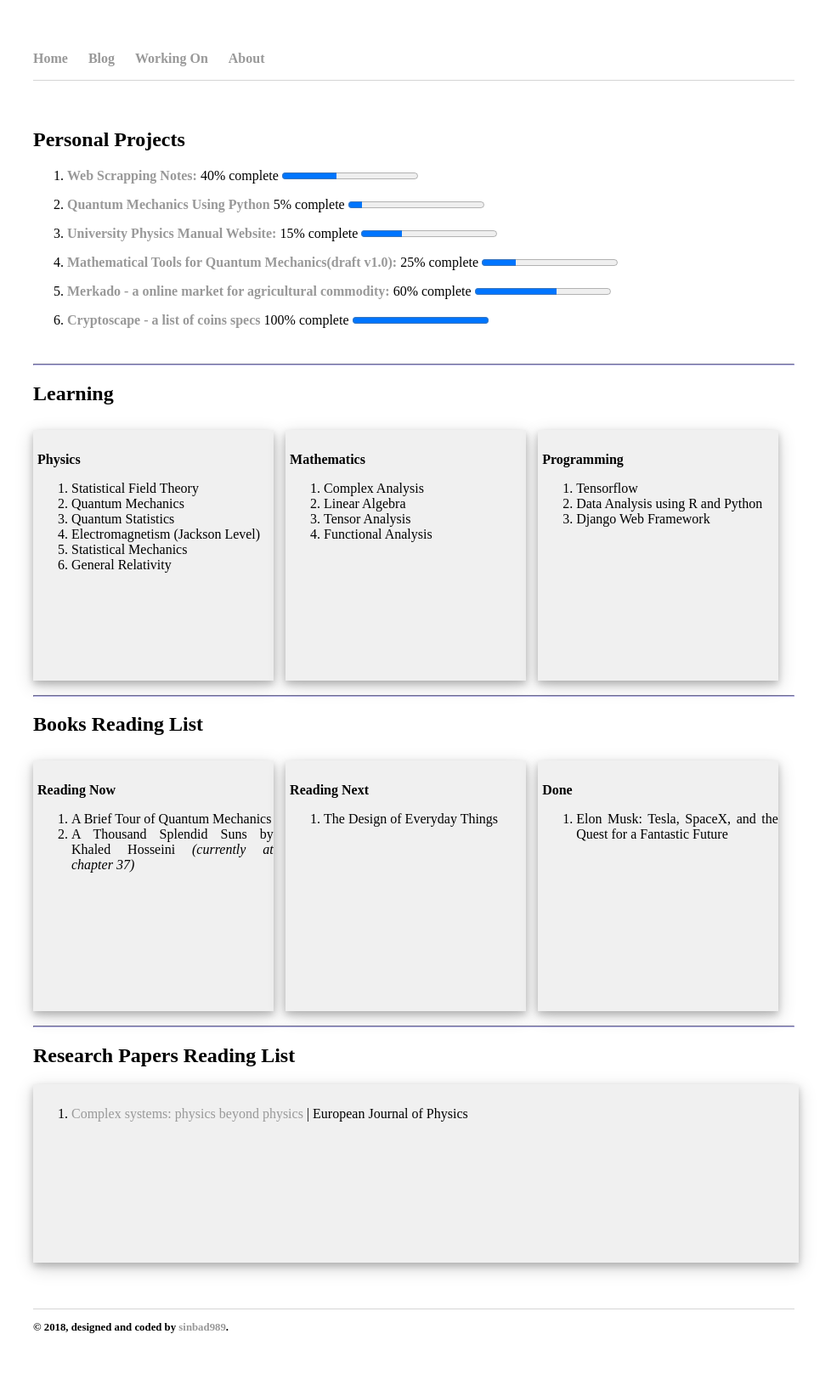
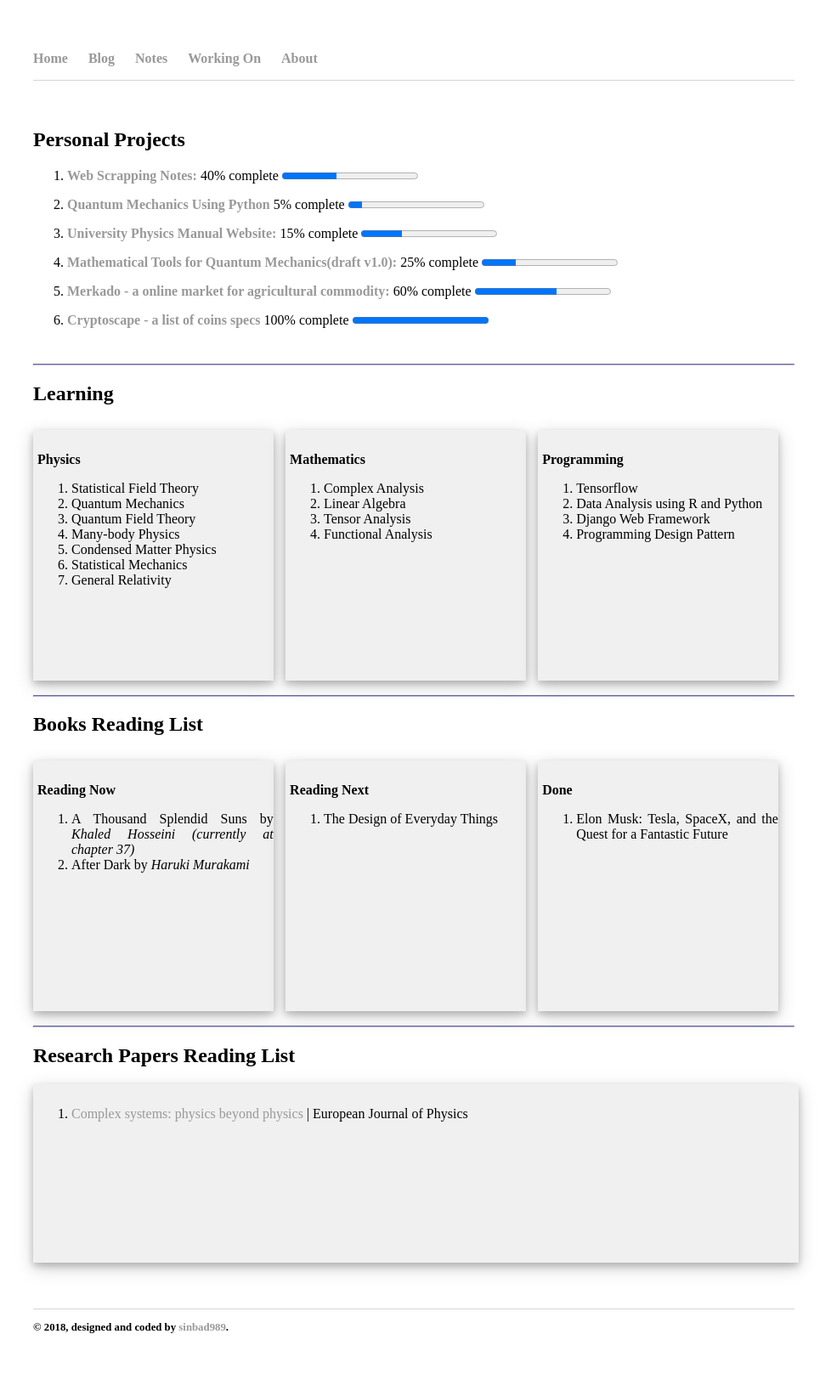
Before and after one commit to sinbad989/sinbad989.github.io, a Jekyll site: the page built from working/index.html, in a window 1280 px wide. Shown: the whole page at 85% size, without its empty margins (153-1131 px from the left). Built offline with Jekyll 4.4.1, drawn with Linux system fonts in a browser that asks for light colours; nearby versions of some CDN libraries; some web fonts are replaced.

Commit message:
sinbad989 blog

```diff
--- a/_layouts/default.html
+++ b/_layouts/default.html
@@ -37,6 +37,7 @@
 					<span class="navbar">
 						<li><a href="/">Home</a> </li>
 						<li><a href="/blog">Blog</a> </li>
+						<li><a href="/bookreading">Notes</a></li>
 						<li><a href="/working">Working On</a></li>
 						<li><a href="/about">About</a></li>
 					</span>
--- a/css/main.css
+++ b/css/main.css
@@ -206,4 +206,23 @@ img {
     padding: 10px 0px 0px 5px;
     box-shadow: 0 4px 8px 0 rgba(0, 0, 0, 0.2), 0 6px 20px 0 rgba(0, 0, 0, 0.19);
 }
+
+/*TABLE OF CONTENT*/
+#toc_container {
+    background: #f9f9f9 none repeat scroll 0 0;
+    border: 1px solid rgb(241, 235, 235);
+    display: table;
+    font-size: 100%;
+    margin-bottom: 1em;
+    padding: 20px;
+    width: auto;
 }
+
+.toc_title {
+    font-weight: 700;
+    text-align: center;
+}
+
+#toc_container li, #toc_container ul, #toc_container ul li{
+    list-style: outside none none !important;
+}
--- a/working/index.html
+++ b/working/index.html
@@ -21,8 +21,9 @@ title: Working On
             <ol>
                 <li>Statistical Field Theory</li>
                 <li>Quantum Mechanics</li>
-                <li>Quantum Statistics</li>
-                <li>Electromagnetism (Jackson Level)</li>
+                <li>Quantum Field Theory</li>
+                <li>Many-body Physics</li>
+                <li>Condensed Matter Physics</li>
                 <li>Statistical Mechanics</li>
                 <li>General Relativity</li>
                 <br>
@@ -44,6 +45,7 @@ title: Working On
                 <li>Tensorflow</li>
                 <li>Data Analysis using R and Python</li>
                 <li>Django Web Framework</li>
+                <li>Programming Design Pattern</li>
             </ol>
         </div>
     </div>
@@ -54,8 +56,8 @@ title: Working On
         <div class="col span_1_of_3">
             <p><b>Reading Now</b></p>
             <ol>
-                <li>A Brief Tour of Quantum Mechanics</li>
-                <li>A Thousand Splendid Suns by Khaled Hosseini <i>(currently at chapter 37)</i></li>
+                <li>A Thousand Splendid Suns by <i>Khaled Hosseini (currently at chapter 37)</i></li>
+                <li>After Dark by <i>Haruki Murakami</i> </li>
             </ol>
         </div>
         <div class="col span_1_of_3">
```
Also changed, not shown: _posts/2018-02-02-sympy-quantum-mechanics-in-python.md (added, +15 -0 lines), bookreading/index.html (added, +28 -0 lines), bookreading/qftnutshell.html (added, +22 -0 lines). Lines whose indentation alone changed are shown as unchanged.
